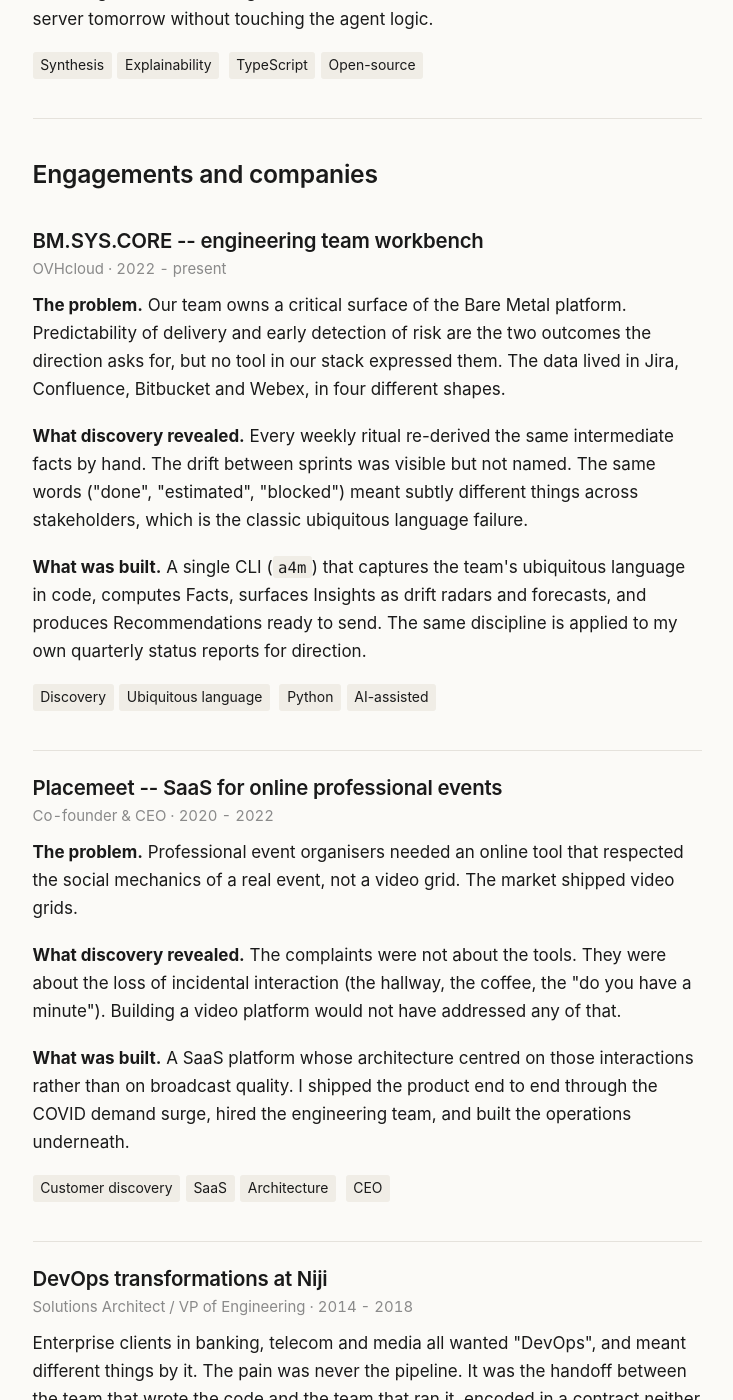
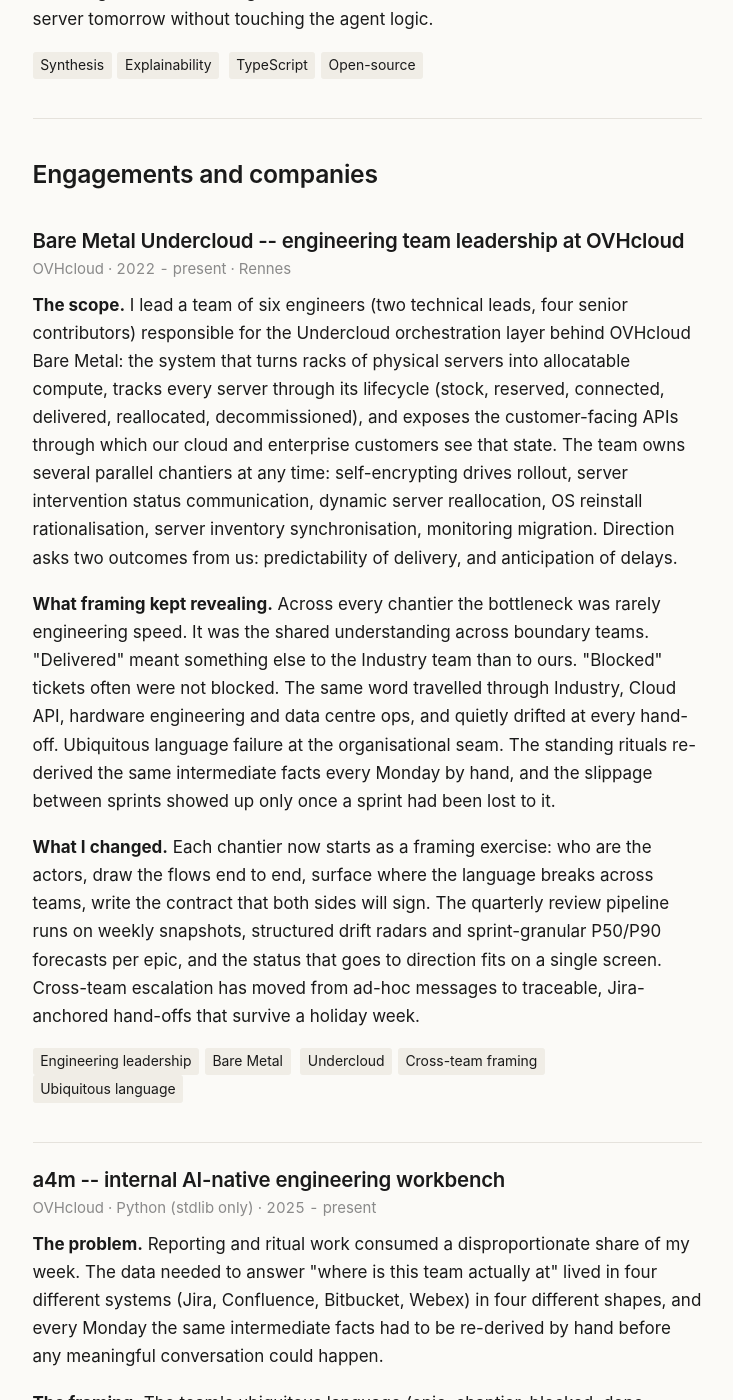
Before and after one commit to anasdox/anasdox.github.io, a Jekyll site: the page built from projects.md, in a window 1280 px wide and 1400 px high, scrolled down 2595 px. Shown: the whole window, without its empty margins (273-1006 px from the left). Built offline with Jekyll 4.4.1, drawn with Linux system fonts in a browser that asks for light colours; some of the changed text lies outside the part shown.

Commit message:
Deepen OVHcloud entries: surface Undercloud scope, split a4m
Projects:
- Rename BM.SYS.CORE entry to 'Bare Metal Undercloud -- engineering
  team leadership at OVHcloud', restructure as scope / framing /
  what-I-changed
- Surface real scope: 6 engineers (2 techleads), Undercloud
  orchestration, multi-chantier roadmap (SED, server intervention
  status APIv2, dynamic reallocation, OS reinstall, inventory sync,
  monitoring), cross-team seams with Industry / Cloud API / HW / DC ops
- Anchor the framing failure in concrete observed patterns
  (delivered/blocked drift across teams)
- Split a4m into its own entry: AI-native CLI, FIR-shaped outputs,
  CLAUDE.md as first-class concern

Experience:
- Enrich OVH entry: 6 engineers (2 techleads + 4 seniors), Undercloud
  orchestration, full server lifecycle, multi-chantier roadmap,
  cross-team list explicit, mention a4m as the FIR-shaped workbench

```diff
--- a/projects.md
+++ b/projects.md
@@ -141,32 +141,89 @@ problem, what did the framing reveal, what was built.
 ## Engagements and companies
 
 <div class="project">
-  <h2>BM.SYS.CORE -- engineering team workbench</h2>
-  <p class="meta">OVHcloud · 2022 - present</p>
+  <h2>Bare Metal Undercloud -- engineering team leadership at OVHcloud</h2>
+  <p class="meta">OVHcloud · 2022 - present · Rennes</p>
   <p>
-    <strong>The problem.</strong> Our team owns a critical surface of
-    the Bare Metal platform. Predictability of delivery and early
-    detection of risk are the two outcomes the direction asks for, but
-    no tool in our stack expressed them. The data lived in Jira,
-    Confluence, Bitbucket and Webex, in four different shapes.
+    <strong>The scope.</strong> I lead a team of six engineers (two
+    technical leads, four senior contributors) responsible for the
+    Undercloud orchestration layer behind OVHcloud Bare Metal: the
+    system that turns racks of physical servers into allocatable
+    compute, tracks every server through its lifecycle (stock,
+    reserved, connected, delivered, reallocated, decommissioned), and
+    exposes the customer-facing APIs through which our cloud and
+    enterprise customers see that state. The team owns several
+    parallel chantiers at any time: self-encrypting drives rollout,
+    server intervention status communication, dynamic server
+    reallocation, OS reinstall rationalisation, server inventory
+    synchronisation, monitoring migration. Direction asks two outcomes
+    from us: predictability of delivery, and anticipation of delays.
   </p>
   <p>
-    <strong>What discovery revealed.</strong> Every weekly ritual
-    re-derived the same intermediate facts by hand. The drift between
-    sprints was visible but not named. The same words ("done",
-    "estimated", "blocked") meant subtly different things across
-    stakeholders, which is the classic ubiquitous language failure.
+    <strong>What framing kept revealing.</strong> Across every
+    chantier the bottleneck was rarely engineering speed. It was the
+    shared understanding across boundary teams. "Delivered" meant
+    something else to the Industry team than to ours. "Blocked" tickets
+    often were not blocked. The same word travelled through Industry,
+    Cloud API, hardware engineering and data centre ops, and quietly
+    drifted at every hand-off. Ubiquitous language failure at the
+    organisational seam. The standing rituals re-derived the same
+    intermediate facts every Monday by hand, and the slippage between
+    sprints showed up only once a sprint had been lost to it.
   </p>
   <p>
-    <strong>What was built.</strong> A single CLI (<code>a4m</code>)
-    that captures the team's ubiquitous language in code, computes
-    Facts, surfaces Insights as drift radars and forecasts, and
-    produces Recommendations ready to send. The same discipline is
-    applied to my own quarterly status reports for direction.
+    <strong>What I changed.</strong> Each chantier now starts as a
+    framing exercise: who are the actors, draw the flows end to end,
+    surface where the language breaks across teams, write the contract
+    that both sides will sign. The quarterly review pipeline runs on
+    weekly snapshots, structured drift radars and sprint-granular
+    P50/P90 forecasts per epic, and the status that goes to direction
+    fits on a single screen. Cross-team escalation has moved from
+    ad-hoc messages to traceable, Jira-anchored hand-offs that survive
+    a holiday week.
   </p>
   <p class="tags">
-    <span>Discovery</span><span>Ubiquitous language</span>
-    <span>Python</span><span>AI-assisted</span>
+    <span>Engineering leadership</span><span>Bare Metal</span>
+    <span>Undercloud</span><span>Cross-team framing</span>
+    <span>Ubiquitous language</span>
+  </p>
+</div>
+
+<div class="project">
+  <h2>a4m -- internal AI-native engineering workbench</h2>
+  <p class="meta">OVHcloud · Python (stdlib only) · 2025 - present</p>
+  <p>
+    <strong>The problem.</strong> Reporting and ritual work consumed
+    a disproportionate share of my week. The data needed to answer
+    "where is this team actually at" lived in four different systems
+    (Jira, Confluence, Bitbucket, Webex) in four different shapes,
+    and every Monday the same intermediate facts had to be re-derived
+    by hand before any meaningful conversation could happen.
+  </p>
+  <p>
+    <strong>The framing.</strong> The team's ubiquitous language
+    (epic, chantier, blocked, done, sprint-granular ETA, P50 / P90
+    forecast, drift) was already in active use. It just lived in
+    human memory and got re-interpreted on every report. If the
+    language was captured in code instead, every report would come
+    from the same source, and the discovery discipline (Facts,
+    Insights, Recommendations) could be the default shape of the
+    tool, not an extra step.
+  </p>
+  <p>
+    <strong>What was built.</strong> A standard-library Python CLI
+    that orchestrates the four services behind a single verb-driven
+    interface, captures the team's vocabulary in code, and emits
+    Facts (drift radars, capacity snapshots, hygiene audits,
+    sprint-granular forecasts), Insights (where exactly things are
+    slipping and why), and Recommendations ready to send. The
+    repository ships with an explicit <code>CLAUDE.md</code> so that
+    a Claude session reads the team's conventions in one pass and
+    becomes a first-class user, not a bolt-on. Every weekly delivery
+    ritual now runs through it.
+  </p>
+  <p class="tags">
+    <span>FIR</span><span>AI-native</span><span>Python</span>
+    <span>CLI design</span><span>Internal tooling</span>
   </p>
 </div>
 
```
Also changed, not shown: experience.md (+18 -8 lines).
